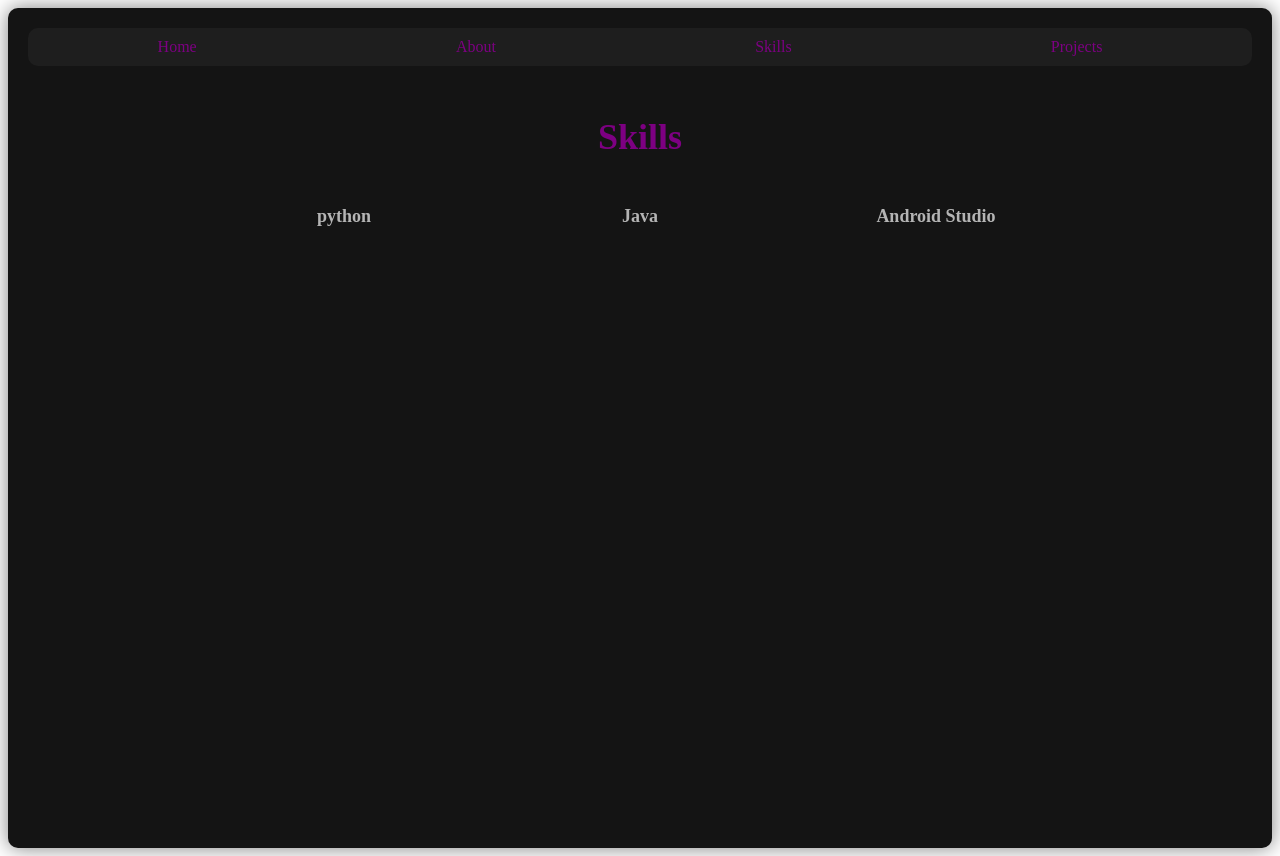
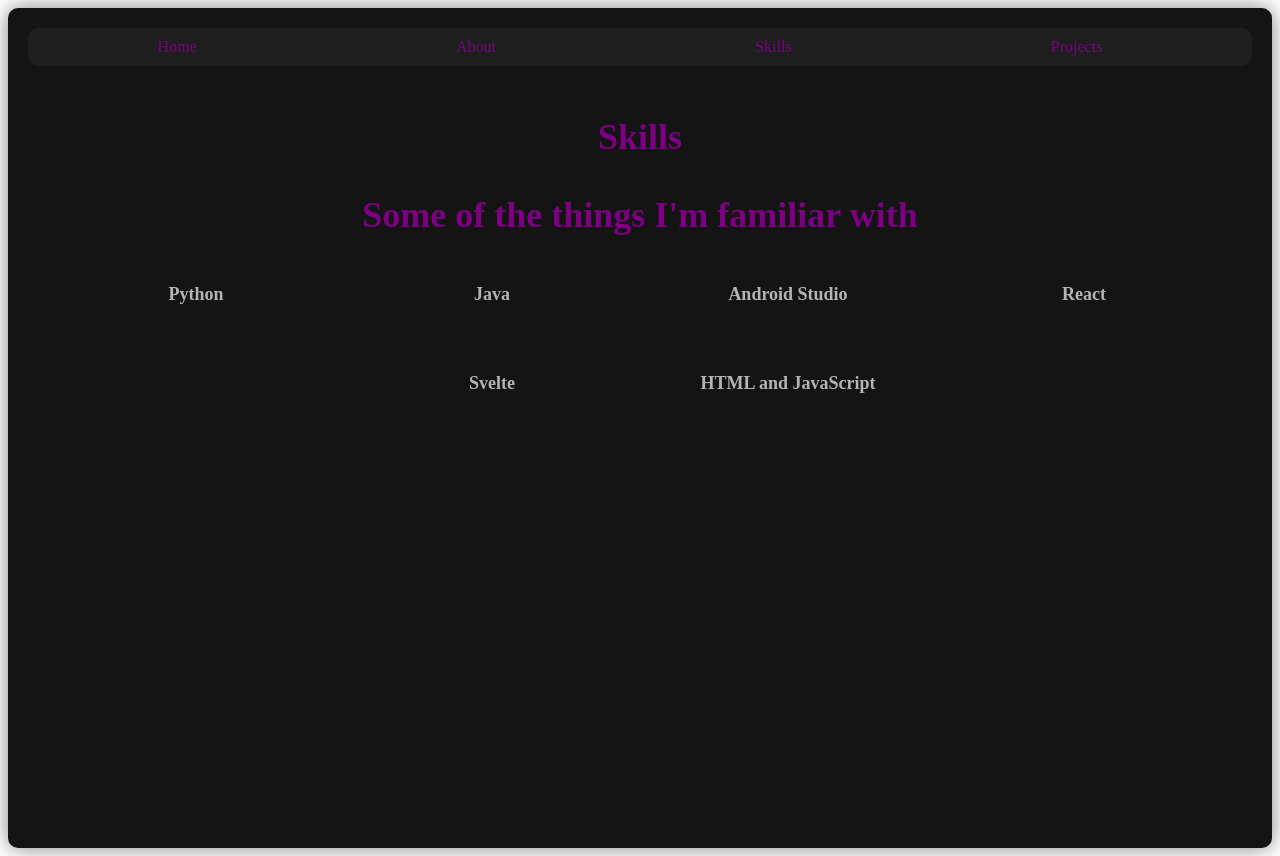
Before and after one commit to 110220004/myReact-portfolio, a React (Create React App) app: page /skills in a window 1280 px wide. Built offline with nearby package versions, Linux system fonts and the light colour scheme.

Commit message:
update to the skills.js
added some more stuff that i am able to do and and header that says "Some of the things I'm familiar with"

```diff
--- a/src/components/Skills.js
+++ b/src/components/Skills.js
@@ -3,22 +3,35 @@ import React, { useState } from 'react';
 const Skills = () => {
   const [skills] = useState([
     {
-      name: 'python',
-      icon: 'fas fa-html5'
+      name: 'Python',
+      icon: 'fab fa-python'
     },
     {
       name: 'Java',
-      icon: 'fas fa-css3-alt'
+      icon: 'fab fa-java'
     },
     {
       name: 'Android Studio',
-      icon: 'fas fa-js'
+      icon: 'fab fa-android'
     },
+    {
+      name: 'React',
+      icon: 'fab fa-react'
+    },
+    {
+      name: 'Svelte',
+      icon: 'fab fa-svelte'
+    },
+    {
+      name: 'HTML and JavaScript',
+      icon: 'fab fa-js'
+    }
   ]);
 
   return (
     <div className="skills-container">
       <h2 className="title">Skills</h2>
+      <h3 className="title">Some of the things I'm familiar with</h3>
       <ul className="skill-list">
         {skills.map((skill, index) => (
           <li key={index}>
```
